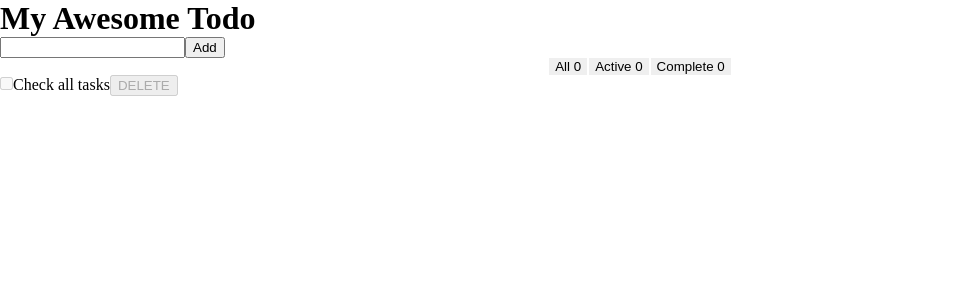
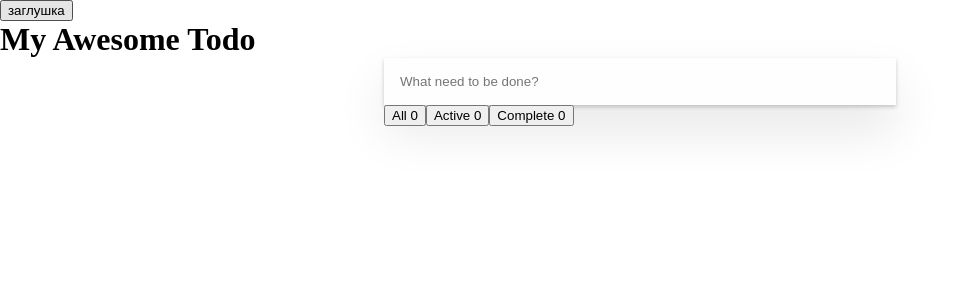
Before and after one commit to DaMexx/todo_vue3_ts, a Vue app: page / in a window 1280 px wide. Shown: the top 300 px of the page, without its empty margins (0-961 px from the left). Built offline with nearby package versions, Linux system fonts and the light colour scheme.

Commit message:
some changes

```diff
--- a/src/App.vue
+++ b/src/App.vue
@@ -1,11 +1,18 @@
 <script setup lang="ts">
+//components
 import { Task, FilterBar } from "@/components";
+import Header from '@/components/Header/index.vue'
+import TaskBar from "./components/TaskBar/index.vue";
+//vue
 import { ref, computed, onMounted, nextTick } from "vue";
+//store
 import { useTasksStore } from "@/stores/tasks";
 import { storeToRefs } from "pinia";
 
+//referense
+//https://todomvc.com/examples/vanillajs/#/
 const tasksStore = useTasksStore();
-const { clearCompleted, checkAllTasks, logAllData } = tasksStore;
+const { clearCompleted, checkAllTasks } = tasksStore;
 const {
   getCurrentTasks,
   currentFilter,
@@ -13,18 +20,14 @@ const {
   isAllTasksCompleted,
   tasksLength,
 } = storeToRefs(tasksStore);
+
 const input = ref<any>(null);
 const asd = ref<any>(null);
-
-let statuses = ref<boolean>(false);
-
-let newTask = ref<string>("");
 
 const showDeleteButton = computed<boolean>(() =>
   getCountOfCompletedTasks.value === 0 ? true : false
 );
 
-onMounted(() => {});
 let activeTasksColor = computed<boolean>(() =>
   currentFilter.value === "active" ? true : false
 );
@@ -37,44 +40,22 @@ let completedTasksColor = computed<boolean>(() =>
   currentFilter.value === "complete" ? true : false
 );
 
-const addNewTask = (text: string) => {
-  tasksStore.addNewTask(text);
-  newTask.value = "";
-};
 const checkAll = async () => {
   checkAllTasks(input.value.checked);
   await nextTick();
 };
 
-onMounted(() => {
-  // console.log("input", input);
-  // console.log("isAllTasksCompleted", isAllTasksCompleted.value);
-  // console.log("reactiveProp", reactiveProp);
-  // console.log("reactiveProp-name", reactiveProp.firstName);
-  logAllData();
-});
 </script>
 
 <template>
   <div id="app">
+    <Header />
+    <div>
+      <h1 class="todo__title">My Awesome Todo</h1>
+      <TaskBar />
+    </div>
 
-    <div class="header">
-      <h1 class="app__title">My Awesome Todo</h1>
-      <div class="app__input-container">
-        <input
-          class="input-container__input"
-          type="text"
-          v-model.trim="newTask"
-          @keydown.enter="addNewTask(newTask)"
-        />
-        <button
-          class="input-container__button"
-          @click="addNewTask(newTask)"
-          v-html="'Add'"
-        />
-      </div>
-      <FilterBar />
-
+<!--
       <input
         type="checkbox"
         :disabled="tasksLength"
@@ -97,9 +78,8 @@ onMounted(() => {
           blue: completedTasksColor,
         }"
       >
-        <Task v-for="task of getCurrentTasks" :key="task.id" :task="task" />
-      </ul>
-    </div>
+
+      </ul> -->
   </div>
 </template>
 
--- a/src/assets/main.css
+++ b/src/assets/main.css
@@ -3,7 +3,9 @@
   margin: 0;
   box-sizing: border-box;
 }
-
+body{
+  height: 100vh;
+}
 /*a,*/
 /*.green {*/
 /*  text-decoration: none;*/
--- a/src/components/Header/index.vue
+++ b/src/components/Header/index.vue
@@ -0,0 +1,5 @@
+<template>
+  <header>
+    <button>заглушка</button>
+  </header>
+</template>
--- a/src/components/TaskBar/TaskBarFilter.vue
+++ b/src/components/TaskBar/TaskBarFilter.vue
@@ -27,20 +27,20 @@ const formatString = (text: string) => {
 </template>
 
 <style lang="scss" scoped>
-.filters {
-  display: flex;
-  justify-content: center;
-  gap: 2px;
+// .filters {
+//   display: flex;
+//   justify-content: center;
+//   gap: 2px;
 
-  &__item {
-    border: none;
+//   &__item {
+//     border: none;
 
-    &:hover {
-      background: blue;
-    }
-    &--active {
-      background: red;
-    }
-  }
-}
+//     &:hover {
+//       background: blue;
+//     }
+//     &--active {
+//       background: red;
+//     }
+//   }
+// }
 </style>
--- /dev/null
+++ b/src/components/TaskBar/TaskBarInput.vue
@@ -0,0 +1,50 @@
+<script setup lang="ts">
+//vue
+import { ref, computed, onMounted, nextTick } from "vue";
+import { useTasksStore } from "@/stores/tasks";
+import { storeToRefs } from "pinia";
+const tasksStore = useTasksStore();
+const { clearCompleted, checkAllTasks } = tasksStore;
+const {
+  getCurrentTasks,
+  currentFilter,
+  getCountOfCompletedTasks,
+  isAllTasksCompleted,
+  tasksLength,
+} = storeToRefs(tasksStore);
+
+let newTask = ref<string>("");
+const addNewTask = (text: string) => {
+  tasksStore.addNewTask(text);
+  newTask.value = "";
+};
+</script>
+
+<template>
+  <div class="input-container">
+    <input class="input-container__input" type="text" v-model.trim="newTask" placeholder="What need to be done?"
+      @keydown.enter="addNewTask(newTask)" />
+    <!-- <button
+        class="input-container__button"
+        @click="addNewTask(newTask)"
+        v-html="'Add'"
+      /> -->
+  </div>
+</template>
+<style scoped lang="scss">
+.input-container {
+  background: #fff;
+  box-shadow: 0 2px 4px 0 rgba(0, 0, 0, 0.2), 0 25px 50px 0 rgba(0, 0, 0, 0.1);
+}
+
+.input-container__input {
+  width: 100%;
+  padding: 16px;
+  border: none;
+  background: rgba(0, 0, 0, 0.003);
+  // box-shadow: inset 0 -2px 1px rgba(0, 0, 0, 0.03);
+    &:focus{
+      outline: none;
+    }
+}
+</style>
--- a/src/components/TaskBar/TaskBarItem.vue
+++ b/src/components/TaskBar/TaskBarItem.vue
@@ -71,34 +71,34 @@ const makeEdit = async () => {
 </template>
 
 <style lang="scss" scoped>
-.task {
-  display: flex;
-  max-width: 100%;
-  justify-content: space-between;
-  align-items: center;
-  background: aquamarine;
-  border-radius: 30px;
+// .task {
+//   display: flex;
+//   max-width: 100%;
+//   justify-content: space-between;
+//   align-items: center;
+//   background: aquamarine;
+//   border-radius: 30px;
 
-  &__checkbox {
-    margin: 10px 20px;
-  }
+//   &__checkbox {
+//     margin: 10px 20px;
+//   }
 
-  &__content {
-    display: block;
-    width: 100%;
+//   &__content {
+//     display: block;
+//     width: 100%;
 
-    &--editable {
-      width: 100%;
-      text-decoration: none;
-    }
-  }
+//     &--editable {
+//       width: 100%;
+//       text-decoration: none;
+//     }
+//   }
 
-  &__delete-button {
-    margin: 10px 20px;
-  }
-}
+//   &__delete-button {
+//     margin: 10px 20px;
+//   }
+// }
 
-.crossed_out {
-  text-decoration: line-through;
-}
+// .crossed_out {
+//   text-decoration: line-through;
+// }
 </style>
--- a/src/components/TaskBar/index.vue
+++ b/src/components/TaskBar/index.vue
@@ -0,0 +1,44 @@
+<script setup lang="ts">
+//components
+import TaskBarFilter from './TaskBarFilter.vue';
+import TaskBarInput from './TaskBarInput.vue';
+import TaskBarItem from './TaskBarItem.vue';
+//vue
+import { useTasksStore } from "@/stores/tasks";
+import { storeToRefs } from "pinia";
+
+
+const tasksStore = useTasksStore();
+const { clearCompleted, checkAllTasks } = tasksStore;
+const {
+  getCurrentTasks,
+  currentFilter,
+  getCountOfCompletedTasks,
+  isAllTasksCompleted,
+  tasksLength,
+} = storeToRefs(tasksStore);
+</script>
+
+
+<template>
+  <div class="wrapper">
+    <TaskBarInput />
+    <ul class="todo__container">
+      <TaskBarItem v-for="task in getCurrentTasks" :task="task" :key="task.id" />
+    </ul>
+    <TaskBarFilter />
+  </div>
+</template>
+
+<style scoped lang="scss">
+.todo__container {
+  margin: 0;
+  padding: 0;
+  list-style: none;
+}
+
+.wrapper {
+  margin: 0 auto;
+  max-width: 40%;
+}
+</style>
--- a/src/stores/tasks.ts
+++ b/src/stores/tasks.ts
@@ -96,10 +96,7 @@ export const useTasksStore = defineStore("tasks", () => {
     tasks.value.forEach((el) => (el.status = status));
     localStorage.setItem("tasks", JSON.stringify(tasks));
   };
-  const logAllData = () => {
-    console.log("tasks", tasks);
-    console.log("currentFilter", CURRENT_FILTER);
-  };
+
   return {
     tasks,
     currentFilter: CURRENT_FILTER,
@@ -111,7 +108,6 @@ export const useTasksStore = defineStore("tasks", () => {
     toggleFilter,
     clearCompleted,
     checkAllTasks,
-    logAllData,
     getCurrentTasks,
     getCountOfActiveTasks,
     getCountOfAllTasks,
```
